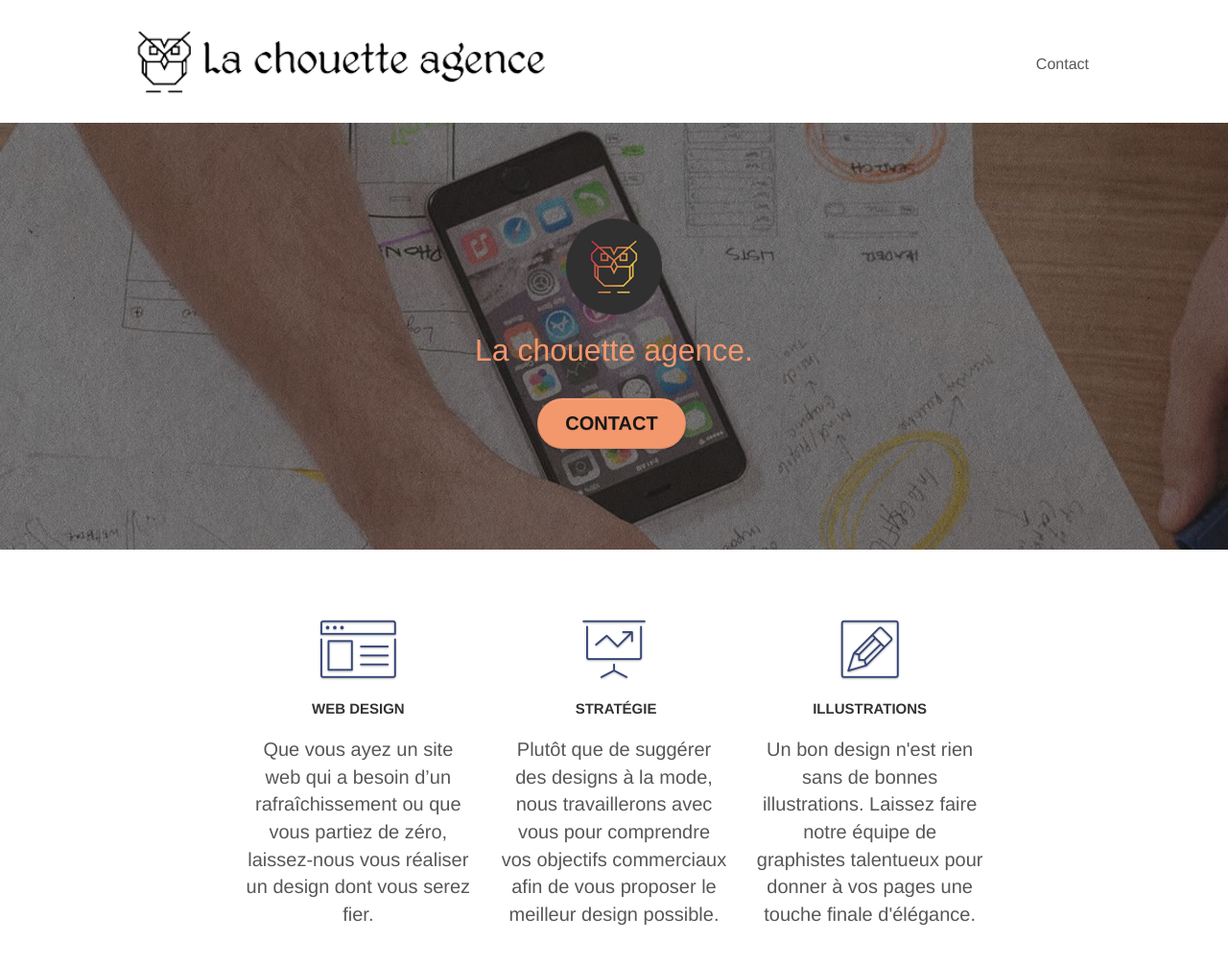
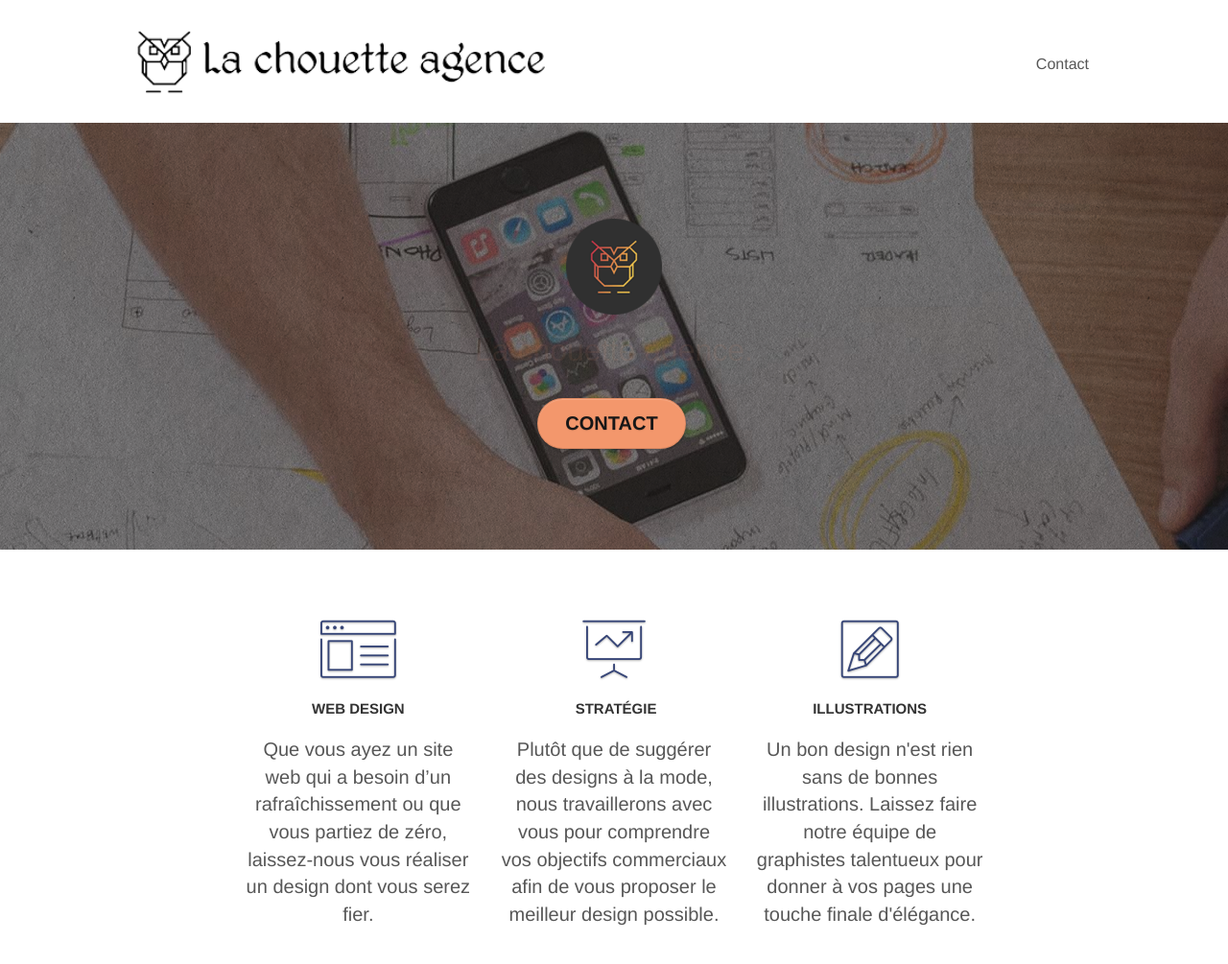
Before and after one commit to AlexisSrr/LaChouetteAgence, a plain HTML site: page Update/index.html in a window 1280 px wide. Shown: the top 1005 px of the page at 96% size. Drawn offline with Linux system fonts and the light colour scheme; files whose address does not match are found by name.

Commit message:
couleur police au dessus btn et agrandissement texte + couleur footer

```diff
--- a/Update/style.css
+++ b/Update/style.css
@@ -776,7 +776,7 @@ h4 {
 }
 
 .tc-white {
-    color: #F3976C!important;
+    color: #f3976c13!important;
 }
 
 .btn-atomic-tangerine {
```
